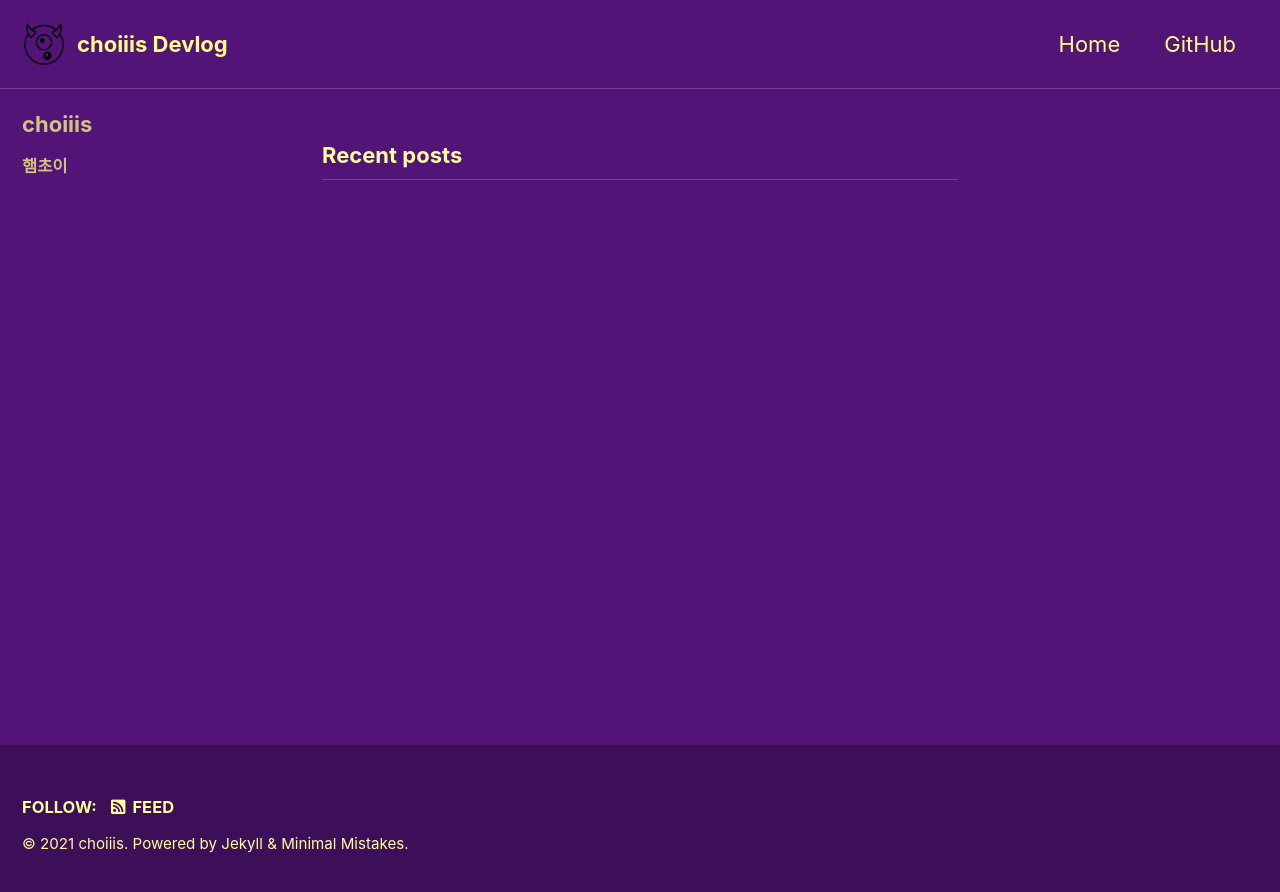
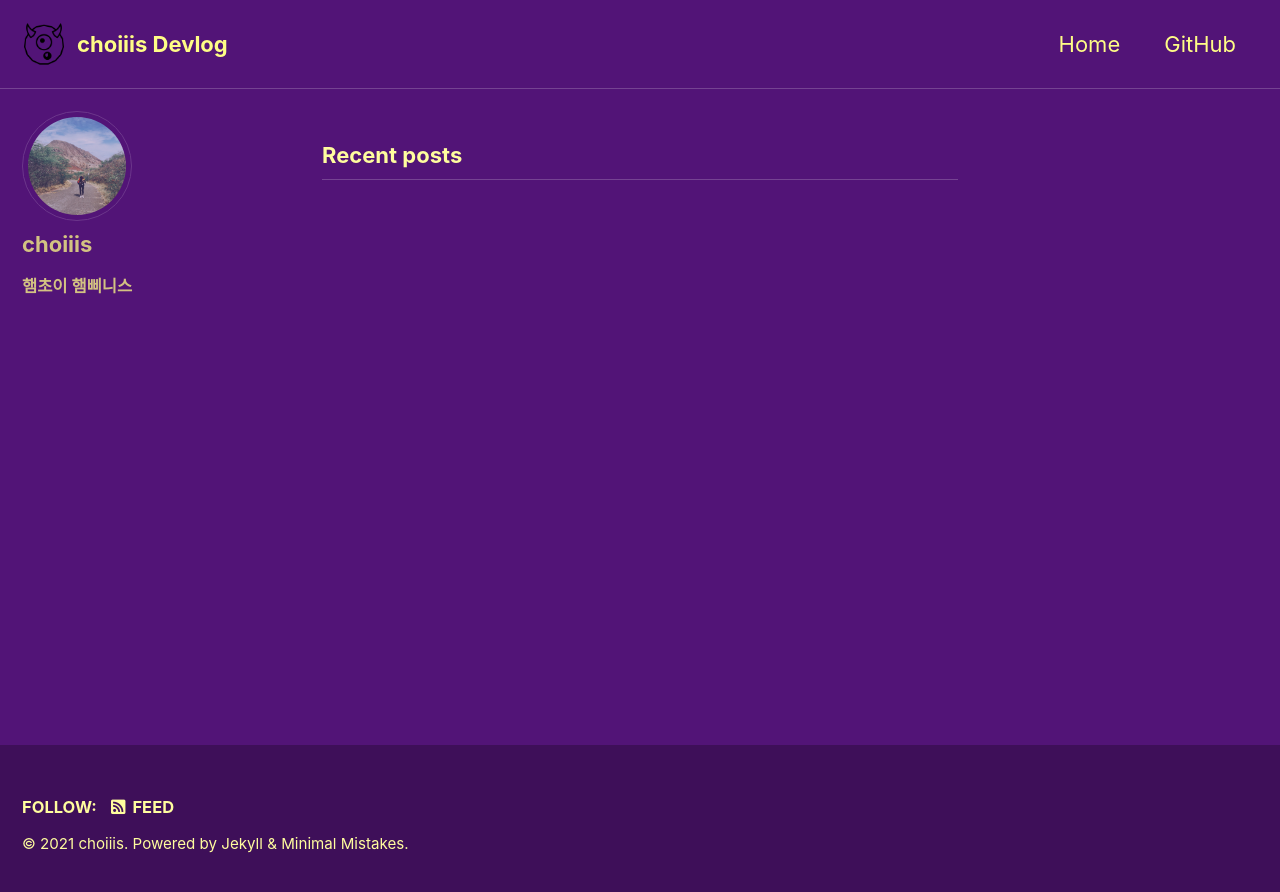
Before and after one commit to choiiis/choiiis.github.io, a Jekyll site: the page built from index.html, in a window 1280 px wide. Shown: the top 892 px of the page. Built offline with Jekyll 4.4.1, drawn with Linux system fonts in a browser that asks for light colours; cached includes are drawn as plain includes; some web fonts are replaced; the list of posts is cut into pages by our own code.

Commit message:
add avatar(main image)

```diff
--- a/_config.yml
+++ b/_config.yml
@@ -95,8 +95,8 @@
 # Site Author
 author:
   name             : "choiiis"
-  avatar           : # path of avatar image, e.g. "/assets/images/bio-photo.jpg"
-  bio              : "**햄초이**"
+  avatar           : "/assets/images/main_image.jpg"
+  bio              : "**햄초이 햄삐니스**"
   location         : #"Somewhere"
   email            :
   links:
```
Also changed, not shown: _layouts/default.html (+7 -0 lines), index.html (+0 -8 lines).
